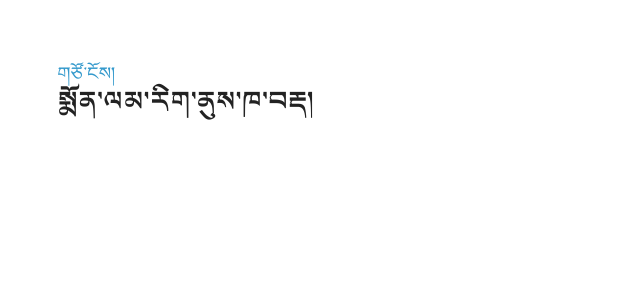
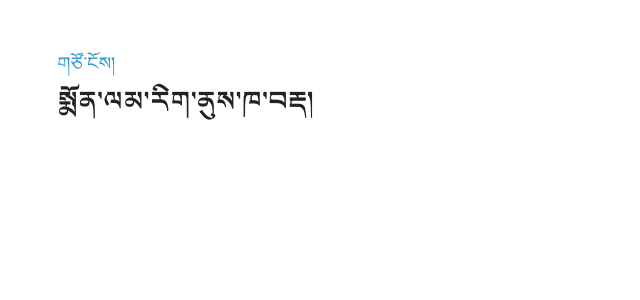
Before and after one commit to MonlamAI/monlam.ai, a Jekyll site: the page chatbot.html, which Jekyll copies as it is, in a window 1280 px wide. Shown: the top 300 px of the page, without its empty margins (0-640 px from the left). Built offline with Jekyll 4.4.1, drawn with Linux system fonts in a browser that asks for light colours.

Commit message:
Update chatbot.html

```diff
--- a/chatbot.html
+++ b/chatbot.html
@@ -3,7 +3,8 @@
   <link rel="stylesheet" href="/assets/css/styles.css?v=87e2b2e6b4651687b700bed7bfe4924b491df171">
   </head>
   <body>
-    <div><a href="https://monlam.ai">གཙོ་ངོས།</a></div>
+    <div><a href="https://monlam.ai" style="margin-bottom: 10px; position: relative; top: -10px;">གཙོ་ངོས།</a></div>
+
     <h1 style="font-family: Monlam-b;">སྨོན་ལམ་རིག་ནུས་ཁ་བརྡ།</h1>
      <script type="module" src="https://gradio.s3-us-west-2.amazonaws.com/3.26.0/gradio.js"></script>
 
```
